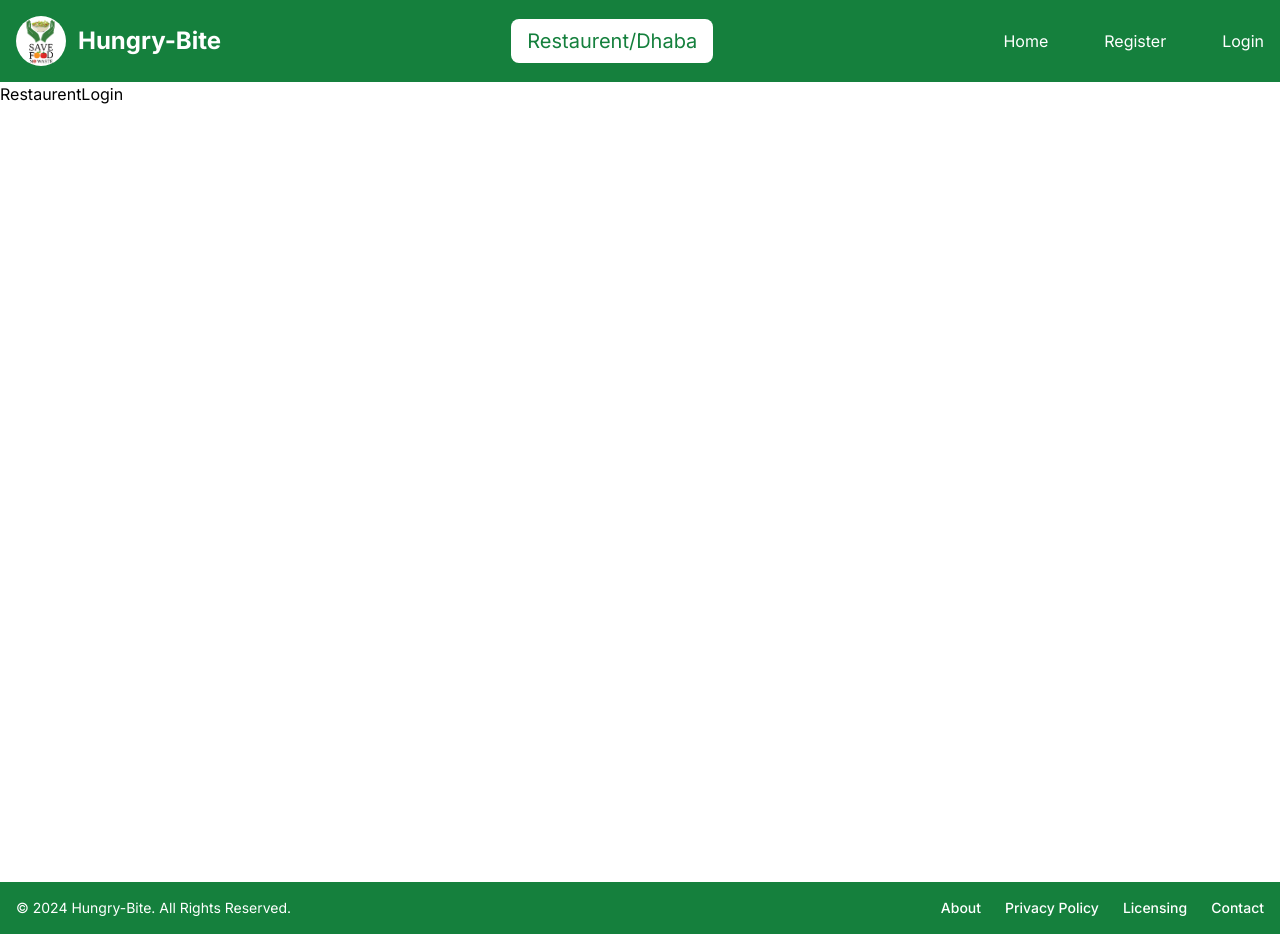
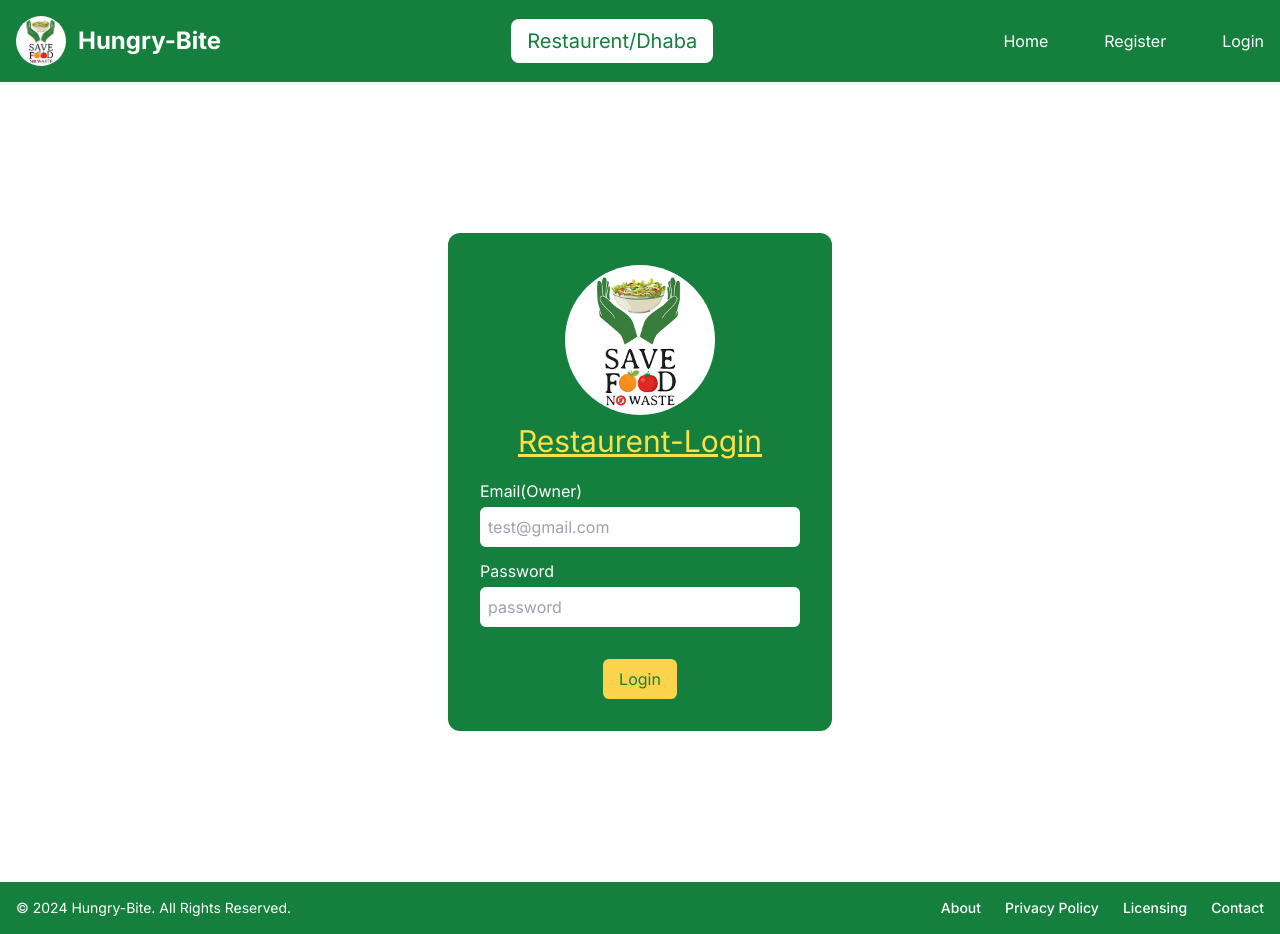
Before and after one commit to chandrakanth93986/hungry-bite, a Next.js app: page /restaurent/login in a window 1280 px wide. Built offline with nearby package versions, Linux system fonts and the light colour scheme; no server answers.

Commit message:
Restaurent owner login

```diff
--- /dev/null
+++ b/src/app/api/owner-login/route.js
@@ -0,0 +1,29 @@
+import bcrypt from 'bcryptjs';
+import dbConnect from '@/lib/dbConnect';
+import ownerModel from '@/models/Owner';
+
+export async function POST(req) {
+    await dbConnect();
+    const { email, password } = await req.json();
+    const owner = await ownerModel.findOne({ email });
+    if (!owner) {
+        return Response.json(
+            {
+                success: false,
+                message: 'Email is not registered!',
+            },
+            { status: 400 }
+        );
+    }
+    const isPasswordCorrect = await bcrypt.compare(password, owner.password);
+    if (!isPasswordCorrect) {
+        return Response.json(
+            {
+                success: false,
+                message: 'Incorrect password!',
+            },
+            { status: 400 }
+        );
+    }
+    return Response.json({ success: true }, { status: 200 });
+}
--- a/src/app/restaurent/login/page.jsx
+++ b/src/app/restaurent/login/page.jsx
@@ -1,8 +1,101 @@
-import React from 'react'
+'use client'
+import { useSession } from 'next-auth/react';
+import { useRouter } from 'next/navigation';
+import React, { useState } from 'react'
+import { useForm } from 'react-hook-form';
+import logo from '../../../../public/logo.png'
+import Image from 'next/image';
+import axios from 'axios';
+import toast from 'react-hot-toast';
 
 const RestaurentLogin = () => {
+  const router = useRouter();
+  const session = useSession();
+  const status = session.status
+  const [err, setErr] = useState("");
+  const {
+    register,
+    handleSubmit,
+    watch,
+    formState: { errors },
+  } = useForm();
+
+  if (status === 'loading') {
+    return <div className='h-screen bg-green-700 text-white text-3xl flex justify-center items-center'>Loading...</div>
+  }
+
+  const handleFormSubmit = async (data) => {
+    console.log(data);
+    try {
+      const res = await axios.post('/api/owner-login', data);
+      if (res.status !== 400) {
+        router.push('/');
+      }
+    } catch (error) {
+      console.log(error);
+      setErr(error.response.data.message);
+    }
+  };
+
   return (
-    <div>RestaurentLogin</div>
+    <div className="flex items-center justify-center">
+      {/* <div className="reg md:w-[75%] md:h-screen"></div> */}
+      <div className="h-screen flex flex-col items-center justify-center mx-auto md:mx-4">
+        {err?.length > 0 && (
+          <p className="text-red-500 text-center mb-4 text-xl">{err}</p>
+        )}
+        <form
+          onSubmit={handleSubmit(handleFormSubmit)}
+          className="b min-w-96 min-h-[50%] bg-green-700 text-white p-8 rounded-xl"
+        >
+          <div className="text-center mb-5">
+            <Image
+              src={logo}
+              width={150}
+              height={150}
+              alt="Logo"
+              className="r rounded-full block m-auto"
+            />
+            <h1 className="text-3xl text-yellow-300 mt-2 underline">Restaurent-Login</h1>
+          </div>
+          <div>
+            <div className="flex flex-col gap-1 mb-3">
+              <label htmlFor="email">Email(Owner)</label>
+              <input
+                type="text"
+                className="rounded-md w-full p-2 text-black"
+                placeholder="test@gmail.com"
+                {...register("email", { required: true })}
+              />
+              {errors.email?.type === "required" && (
+                <p className="text-amber-200">*Email/Username is required!</p>
+              )}
+            </div>
+
+            <div className="flex flex-col gap-1 mb-3">
+              <label htmlFor="password">Password</label>
+              <input
+                type="password"
+                className="rounded-md w-full p-2 text-black"
+                placeholder="password"
+                {...register("password", { required: true })}
+              />
+              {errors.password?.type === "required" && (
+                <p className="text-amber-200">*Password is Required!</p>
+              )}
+            </div>
+            <div className="text-center mt-8">
+              <button
+                type="submit"
+                className="px-4 py-2 bg-amber-300 text-green-700 rounded-md"
+              >
+                Login
+              </button>
+            </div>
+          </div>
+        </form>
+      </div>
+    </div>
   )
 }
 
```
